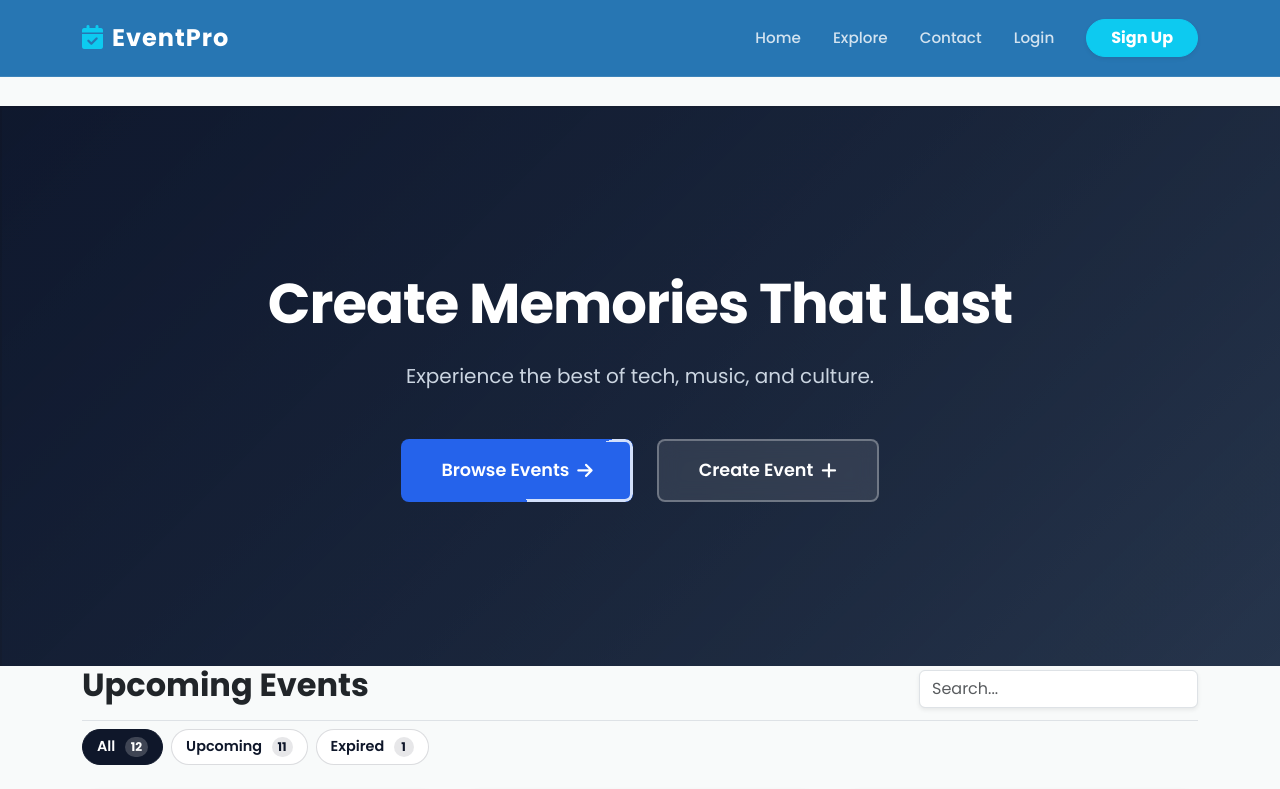
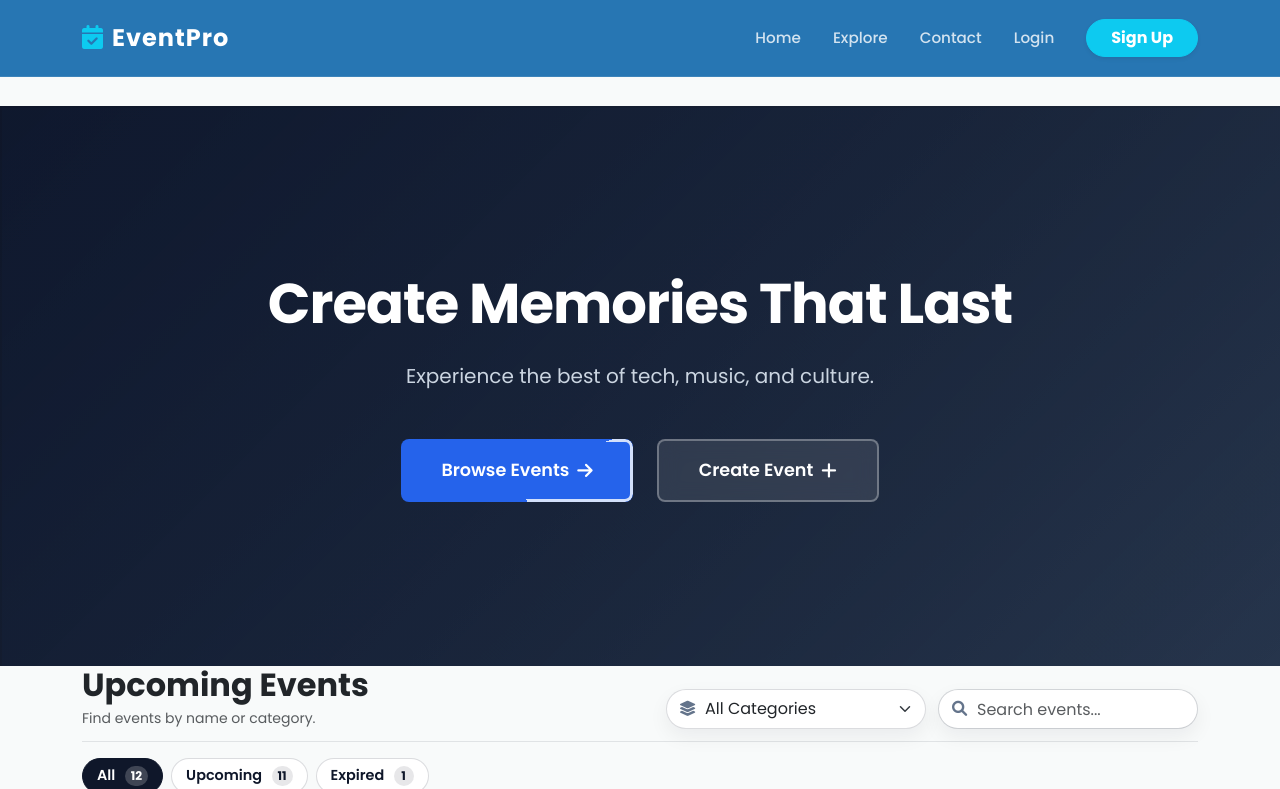
Before and after one commit to akashbhatta/Event-Management-System, a Flask app: page / in a window 1280 px wide. Shown: the top 789 px of the page. Run offline with Flask 3, Linux system fonts and the light colour scheme; data comes from the database, SQL or seed files in the repository.

Commit message:
Feat:Modified search bar and added functionality

```diff
--- a/FrontEnd/static/CSS/style.css
+++ b/FrontEnd/static/CSS/style.css
@@ -421,6 +421,63 @@ footer li a:hover {
     border-color: #2563eb !important;
     box-shadow: 0 0 0 3px rgba(37, 99, 235, 0.1) !important;
 }
+.events-header {
+    display: flex;
+    align-items: flex-end;
+    justify-content: space-between;
+    gap: 16px;
+    border-bottom: 1px solid rgba(15, 23, 42, 0.1);
+    padding-bottom: 12px;
+}
+.events-controls {
+    display: flex;
+    align-items: center;
+    gap: 12px;
+    flex-wrap: wrap;
+    justify-content: flex-end;
+    width: 100%;
+    max-width: 640px;
+}
+.events-search,
+.events-select {
+    position: relative;
+    width: 100%;
+    max-width: 260px;
+}
+.events-search i,
+.events-select i {
+    position: absolute;
+    left: 14px;
+    top: 50%;
+    transform: translateY(-50%);
+    color: #64748b;
+    font-size: 0.95rem;
+}
+.events-search #eventSearch,
+.events-select #eventCategory {
+    height: 40px;
+    border-radius: 999px;
+    padding-left: 38px;
+    border: 1px solid rgba(15, 23, 42, 0.15);
+    box-shadow: 0 8px 20px rgba(15, 23, 42, 0.06);
+}
+.events-select #eventCategory {
+    padding-right: 36px;
+}
+@media (max-width: 768px) {
+    .events-header {
+        flex-direction: column;
+        align-items: stretch;
+    }
+    .events-controls {
+        justify-content: flex-start;
+        max-width: 100%;
+    }
+    .events-search,
+    .events-select {
+        max-width: 100%;
+    }
+}
 .status-filter-btn {
     border: 1px solid rgba(15, 23, 42, 0.15);
     background: #ffffff;
--- a/FrontEnd/static/JS/main.js
+++ b/FrontEnd/static/JS/main.js
@@ -3,59 +3,18 @@
 let currentPage = 1;
 const cardsPerPage = 6;
 let statusFilter = 'all';
+let categoryFilter = 'all';
 
 // Change page with smooth transitions
 function changePage(direction) {
     currentPage += direction;
-
-    const page1 = document.querySelectorAll('.page-1');
-    const page2 = document.querySelectorAll('.page-2');
-    const prevBtn = document.getElementById('prevBtn');
-    const nextBtn = document.getElementById('nextBtn');
-    const pageIndicator = document.getElementById('pageIndicator');
-
-    // Add fade effect
-    const allCards = document.querySelectorAll('.event-card');
-    allCards.forEach(card => {
-        card.style.opacity = '0';
-        card.style.transform = 'translateY(20px)';
-    });
-
-    setTimeout(() => {
-        if (currentPage === 1) {
-            page1.forEach(el => el.style.display = 'block');
-            page2.forEach(el => el.style.display = 'none');
-            prevBtn.disabled = true;
-            nextBtn.disabled = false;
-        } else {
-            page1.forEach(el => el.style.display = 'none');
-            page2.forEach(el => el.style.display = 'block');
-            prevBtn.disabled = false;
-            nextBtn.disabled = true;
-        }
-
-        // Animate visible cards
-        const visibleCards = document.querySelectorAll('.event-card[style*="display: block"], .event-card:not([style*="display: none"])');
-        visibleCards.forEach((card, index) => {
-            setTimeout(() => {
-                card.style.opacity = '1';
-                card.style.transform = 'translateY(0)';
-            }, index * 200);
-        });
-
-        pageIndicator.innerText = `Page ${currentPage} of 2`;
-
-        // Smooth scroll to top of events section
-        const eventsContainer = document.getElementById('eventsContainer');
-        if (eventsContainer) {
-            eventsContainer.scrollIntoView({ behavior: 'smooth', block: 'start' });
-        }
-    }, 300);
+    applyFilters(false);
 }
 
 // Enhanced search/filter function
 function filterEvents() {
-    applyFilters();
+    currentPage = 1;
+    applyFilters(false);
 }
 
 function setStatusFilter(filter) {
@@ -64,23 +23,33 @@ function setStatusFilter(filter) {
     buttons.forEach(btn => {
         btn.classList.toggle('is-active', btn.dataset.filter === filter);
     });
-    applyFilters();
+    currentPage = 1;
+    applyFilters(true);
 }
 
-function applyFilters() {
+function setCategoryFilter(category) {
+    categoryFilter = category || 'all';
+    currentPage = 1;
+    applyFilters(true);
+}
+
+function applyFilters(shouldScroll) {
+    const eventsContainer = document.getElementById('eventsContainer');
+    if (!eventsContainer) return;
     let searchInput = document.getElementById('eventSearch');
     let filter = searchInput ? searchInput.value.toUpperCase() : '';
+    const categorySelect = document.getElementById('eventCategory');
+    if (categorySelect) categoryFilter = categorySelect.value || categoryFilter;
     let cards = document.getElementsByClassName('event-card');
-    let visibleCount = 0;
+    let filteredCards = [];
     let noResults = document.getElementById('noResults');
     const paginationDiv = document.querySelector('.d-flex.justify-content-center.align-items-center.mt-4');
-    const hasActiveFilter = filter.length > 0 || statusFilter !== 'all';
     updateStatusCounts();
 
     for (let i = 0; i < cards.length; i++) {
         let title = cards[i].querySelector(".card-title").innerText;
         let location = cards[i].querySelector(".card-text").innerText;
-        let category = cards[i].querySelector(".badge").innerText;
+        let category = cards[i].dataset.category || '';
         let searchText = (title + " " + location + " " + category).toUpperCase();
 
         let statusMatch = true;
@@ -90,24 +59,58 @@ function applyFilters() {
             statusMatch = cards[i].classList.contains('is-expired');
         }
 
-        if (searchText.indexOf(filter) > -1 && statusMatch) {
-            cards[i].style.display = "block";
-            visibleCount++;
-            cards[i].style.animation = 'fadeIn 0.5s ease';
-        } else {
-            cards[i].style.display = "none";
+        let categoryMatch = true;
+        if (categoryFilter !== 'all') {
+            categoryMatch = category.trim().toLowerCase() === categoryFilter.trim().toLowerCase();
+        }
+
+        if (searchText.indexOf(filter) > -1 && statusMatch && categoryMatch) {
+            filteredCards.push(cards[i]);
         }
     }
 
-    if (hasActiveFilter) {
-        if (paginationDiv) paginationDiv.style.display = 'none';
-    } else {
-        if (paginationDiv) paginationDiv.style.display = 'flex';
-        currentPage = 1;
-        changePage(0);
+    // Pagination based on filtered list
+    const totalPages = Math.max(1, Math.ceil(filteredCards.length / cardsPerPage));
+    if (currentPage > totalPages) currentPage = totalPages;
+    if (currentPage < 1) currentPage = 1;
+    const start = (currentPage - 1) * cardsPerPage;
+    const end = start + cardsPerPage;
+
+    // Hide all cards first
+    for (let i = 0; i < cards.length; i++) {
+        cards[i].style.display = "none";
     }
 
-    if (visibleCount === 0) {
+    // Add fade effect and show paginated cards
+    filteredCards.forEach((card, index) => {
+        if (index >= start && index < end) {
+            card.style.display = "block";
+            card.style.opacity = '0';
+            card.style.transform = 'translateY(20px)';
+            setTimeout(() => {
+                card.style.opacity = '1';
+                card.style.transform = 'translateY(0)';
+                card.style.animation = 'fadeIn 0.5s ease';
+            }, 60);
+        }
+    });
+
+    // Update pagination controls
+    const prevBtn = document.getElementById('prevBtn');
+    const nextBtn = document.getElementById('nextBtn');
+    const pageIndicator = document.getElementById('pageIndicator');
+    if (paginationDiv && prevBtn && nextBtn && pageIndicator) {
+        if (totalPages <= 1) {
+            paginationDiv.style.display = 'none';
+        } else {
+            paginationDiv.style.display = 'flex';
+        }
+        prevBtn.disabled = currentPage === 1;
+        nextBtn.disabled = currentPage === totalPages;
+        pageIndicator.innerText = `Page ${currentPage} of ${totalPages}`;
+    }
+
+    if (filteredCards.length === 0) {
         if (!noResults) {
             noResults = document.createElement('div');
             noResults.id = 'noResults';
@@ -123,6 +126,10 @@ function applyFilters() {
         noResults.style.display = 'block';
     } else {
         if (noResults) noResults.style.display = 'none';
+    }
+
+    if (shouldScroll && eventsContainer) {
+        eventsContainer.scrollIntoView({ behavior: 'smooth', block: 'start' });
     }
 }
 
@@ -172,6 +179,7 @@ document.addEventListener('DOMContentLoaded', function() {
     });
 
     updateStatusCounts();
+    applyFilters(false);
 });
 
 // ==================== SCROLL TO TOP BUTTON ====================
--- a/FrontEnd/templates/index.html
+++ b/FrontEnd/templates/index.html
@@ -24,10 +24,28 @@
 </div>
 
 <div class="container mb-5">
-    <div class="d-flex justify-content-between align-items-center mb-2 border-bottom pb-2">
-        <h2 class="fw-bold text-dark">Upcoming Events</h2>
-        <input type="text" id="eventSearch" class="form-control w-25 shadow-sm" placeholder="Search..."
-            onkeyup="filterEvents()">
+    <div class="events-header mb-3">
+        <div class="events-title">
+            <h2 class="fw-bold text-dark mb-1">Upcoming Events</h2>
+            <p class="text-muted small mb-0">Find events by name or category.</p>
+        </div>
+        <div class="events-controls">
+            <div class="events-select">
+                <i class="fas fa-layer-group"></i>
+                <select id="eventCategory" class="form-select" onchange="setCategoryFilter(this.value)">
+                    <option value="all">All Categories</option>
+                    {% set categories = events|map(attribute='category')|unique|list %}
+                    {% for cat in categories %}
+                    <option value="{{ cat }}">{{ cat }}</option>
+                    {% endfor %}
+                </select>
+            </div>
+            <div class="events-search">
+                <i class="fas fa-search"></i>
+                <input type="text" id="eventSearch" class="form-control" placeholder="Search events..."
+                    onkeyup="filterEvents()">
+            </div>
+        </div>
     </div>
     <div class="d-flex flex-wrap gap-2 mb-4 align-items-center">
         <button class="status-filter-btn is-active" type="button" data-filter="all" onclick="setStatusFilter('all')">
@@ -45,6 +63,7 @@
         {% if events %}
         {% for event in events %}
         <div class="col-md-4 mb-4 event-card {% if event.is_expired %}is-expired{% elif event.is_soon %}is-soon{% else %}is-upcoming{% endif %} {% if loop.index <= 6 %}page-1{% else %}page-2{% endif %}"
+            data-category="{{ event.category }}"
             style="{% if loop.index > 6 %}display:none;{% endif %}">
 
             <div class="card h-100 shadow-sm border-0 hover-effect">
```
